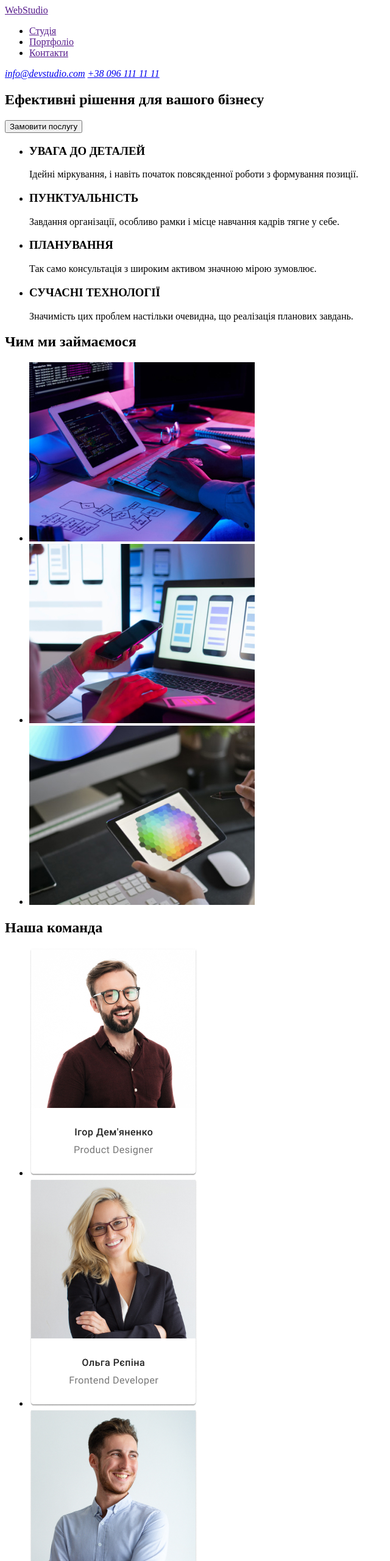
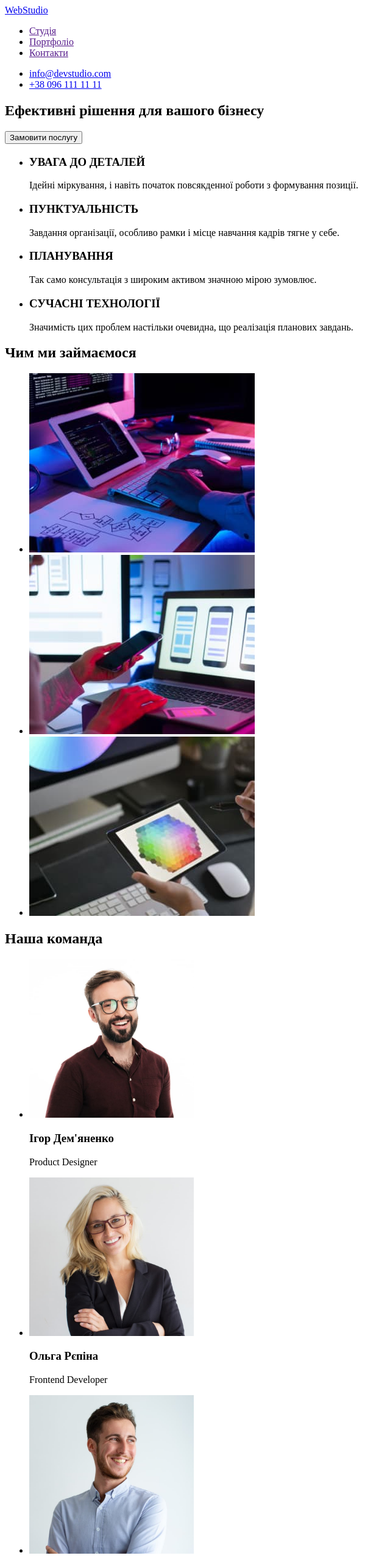
Before and after one commit to ollivolli/goit-markup-hw-01, a plain HTML site: page index.html in a window 1280 px wide. Shown: the top 2560 px of the page at 61% size, without its empty margins (0-640 px from the left). Drawn offline with Linux system fonts and the light colour scheme.

Commit message:
commit 1

```diff
--- a/index.html
+++ b/index.html
@@ -1,32 +1,35 @@
 <!DOCTYPE html>
-<html lang="ua">
+<html lang="en">
 <head>
     <meta charset="UTF-8">
     <meta http-equiv="X-UA-Compatible" content="IE=edge">
     <meta name="viewport" content="width=device-width, initial-scale=1.0">
-    <title>Document</title>
+    <title>WebStudio</title>
 </head>
 <body>
     <header>
-        <a href="">
-            WebStudio
-        </a>
-    </header>
-    <ul>
-        <li><a href="">Студія</a></li>
-        <li><a href="">Портфоліо</a></li>
-        <li><a href="">Контакти</a></li>
-    </ul>
-    <address>
-        <a href="mailto:info@devstudio.com">info@devstudio.com</a>
-        <a href="tel:+380961111111">+38 096 111 11 11</a>
-    </address>
+        <!--Логотип-->
+        <a lang="en" href="./index.html"><span>Web</span>Studio</a>
+    <nav>
+        <ul>
+            <li><a href="">Студія</a></li>
+            <li><a href="">Портфоліо</a></li>
+            <li><a href="">Контакти</a></li>
+        </ul>
+    </nav>
+        <ul>
+            <li><a href="mailto:info@devstudio.com">info@devstudio.com</a></li>
+            <li><a href="tel:+380961111111">+38 096 111 11 11</a></li>
+        </ul>
+</header>
+<main>
+<!--Секція Герой-->
     <section>
         <h1>Ефективні рішення для вашого бізнесу</h1>
-        <button>Замовити послугу</button>
+        <button type="button">Замовити послугу</button>
     </section>
 
-    <!--Особливості-->
+    <!--Секція Особливості-->
     <section>
         <ul>
             <li>
@@ -47,24 +50,36 @@
             </li>
         </ul>
     </section>
-    <!--Чим ми займаємося-->
+    <!--Секція Чим ми займаємося-->
     <section>
         <h2>Чим ми займаємося</h2>
         <ul>
-            <li><img src="./box1.jpg" alt="друкуємо на клавіатурі" width="370"> </li>
-            <li><img src="./box2.jpg" alt="телефон в руках на фоні ноутбука" width="370"></li>
-            <li><img src="./box3.jpg" alt="планшет в руках на фоні ноутбука" width="370"></li>
+            <li><img src="./image-box/box1.jpg" alt="друкуємо на клавіатурі" width="370"> </li>
+            <li><img src="./image-box/box2.jpg" alt="телефон в руках на фоні ноутбука" width="370"></li>
+            <li><img src="./image-box/box3.jpg" alt="планшет в руках на фоні ноутбука" width="370"></li>
         </ul>
     </section>
-    <!--Наша команда-->
+    <!--Секція Наша команда-->
     <section>
         <h2>Наша команда</h2>
         <ul>
-            <li><img src="./teamcard1.jpg" alt="Ігор Дем'яненко Product Designer>"></li>
-            <li><img src="./teamcard2.jpg" alt="Ольга Рєпіна Frontend Developer>"></li>
-            <li><img src="./teamcard3.jpg" alt="Микола Тарасов Marketing>"></li>
-            <li><img src="./teamcard4.jpg" alt="Михайло Єрмаков UI Designer>"></li>
+            <li><img src="./image-team/teamcard1.jpg" alt="Ігор Дем'яненко Product Designer>" width="270"> <h3>Ігор Дем'яненко</h3> <p>Product Designer</p></li>
+            <li><img src="./image-team/teamcard2.jpg" alt="Ольга Рєпіна Frontend Developer>" width="270"> <h3>Ольга Рєпіна</h3> <p>Frontend Developer</p></li>
+            <li><img src="./image-team/teamcard3.jpg" alt="Микола Тарасов Marketing>" width="270"> <h3>Микола Тарасов</h3> <p>Marketing</p></li>
+            <li><img src="./image-team/teamcard4.jpg" alt="Михайло Єрмаков UI Designer>" width="270"> <h3>Михайло Єрмаков</h3> <p>UI Designer</p></li>
         </ul>
     </section>
+</main>
+    <footer>
+        <!--Логотип-->
+        <a lang="en" href="./index.html"><span>Web</span>Studio</a>
+        <address>
+            <ul>
+                <li><a href="https://goo.gl/maps/7ZnGRg8ZARAcce246">м. Київ, пр-т Лесі Українки, 26</a></li>
+                <li><a href="mailto:info@devstudio.com">info@devstudio.com</a></li>
+                <li><a href="tel:+380961111111">+38 096 111 11 11</a></li>
+            </ul>
+        </address>
+    </footer>
 </body>
 </html>
```
Also changed, not shown: box1.jpg (deleted), box2.jpg (deleted), box3.jpg (deleted), image-box/box1.jpg (added), image-box/box2.jpg (added), image-box/box3.jpg (added), image-team/teamcard1.jpg (added), image-team/teamcard2.jpg (added), image-team/teamcard3.jpg (added), image-team/teamcard4.jpg (added), teamcard1.jpg (deleted), teamcard2.jpg (deleted), teamcard3.jpg (deleted), teamcard4.jpg (deleted).
